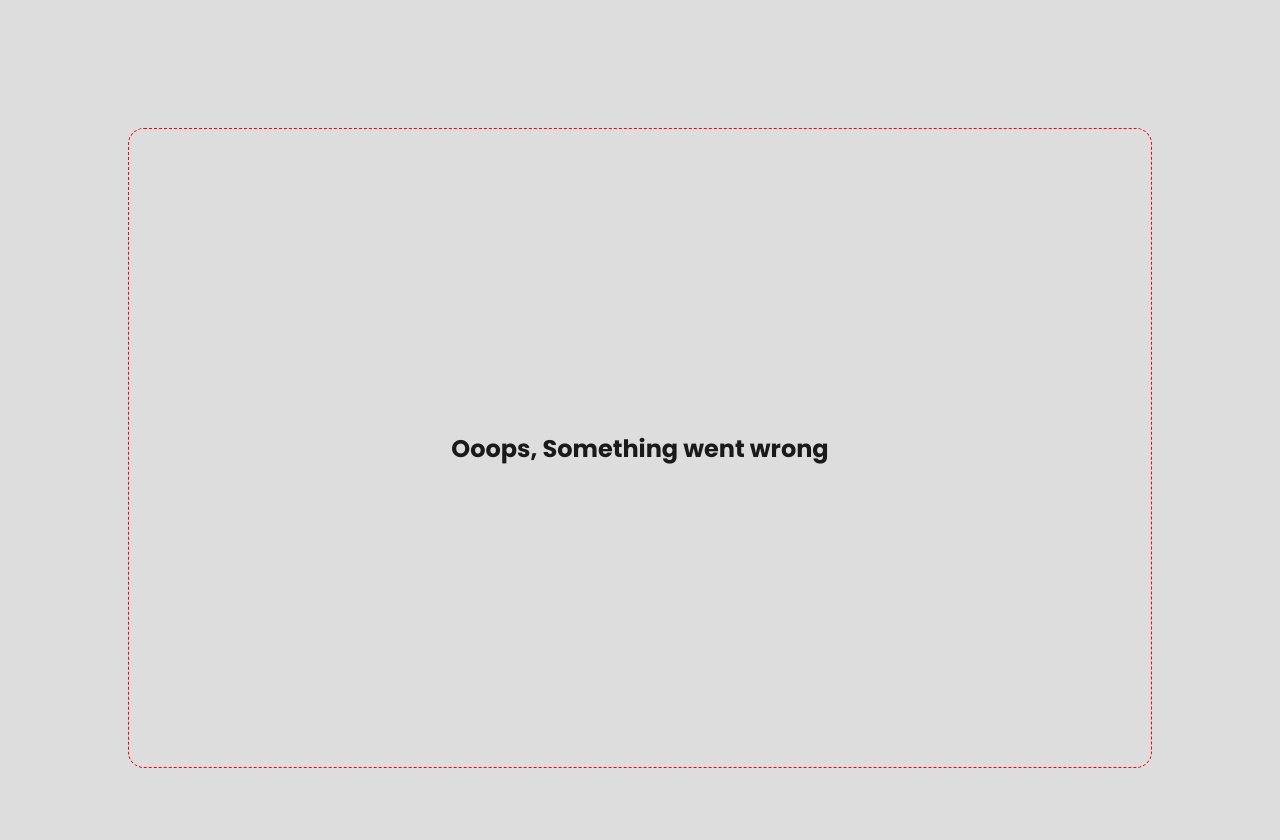
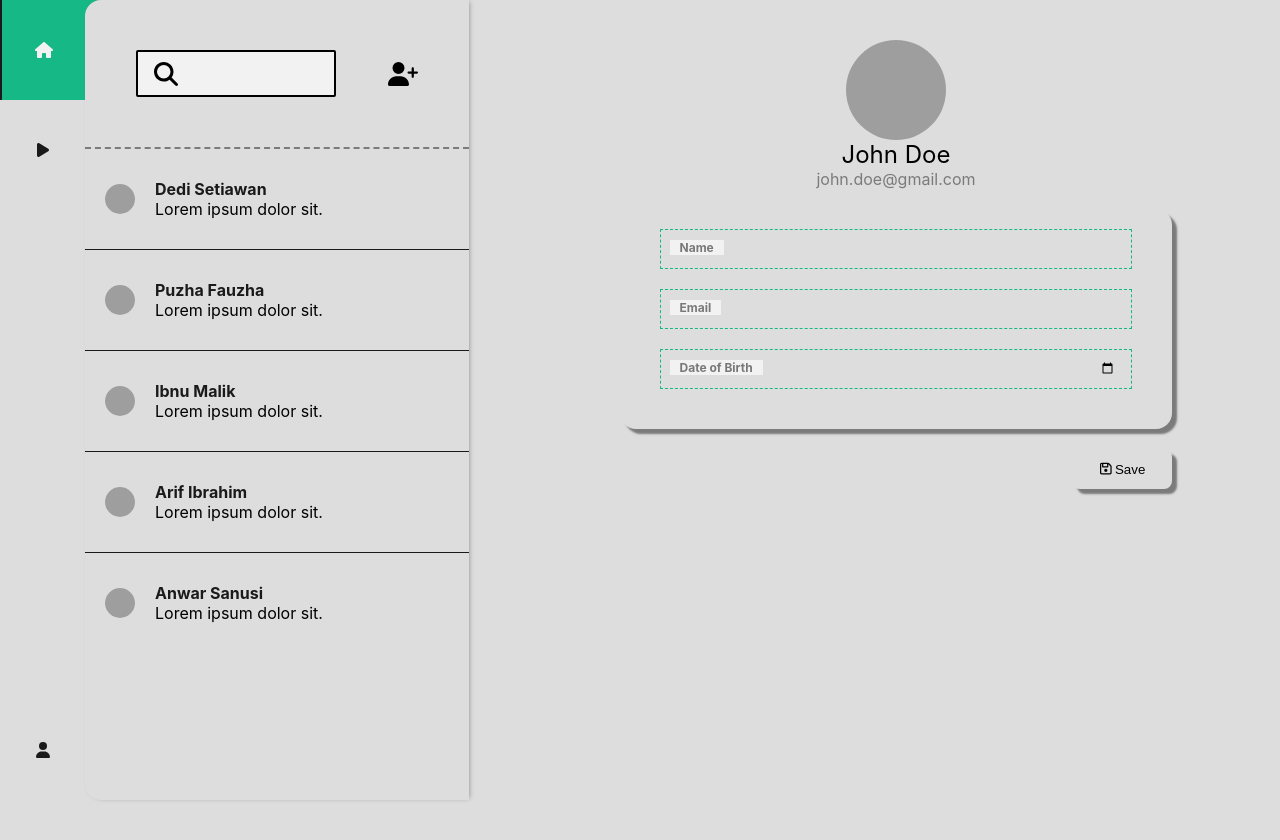
Before and after one commit to setiawanDedi05/futsalYuk, a React (Create React App) app in the folder frontend/: page /secure/edit-profile in a window 1280 px wide. Shown: the top 840 px of the page. After the commit the page ends 800 px from the top, so only its background shows below. Built offline with nearby package versions, Linux system fonts and the light colour scheme; grey boxes are pictures that could not be loaded.

Commit message:
add edit page and chat page

```diff
--- a/frontend/package.json
+++ b/frontend/package.json
@@ -16,6 +16,7 @@
     "@types/node": "^16.18.101",
     "@types/react": "^18.3.3",
     "@types/react-dom": "^18.3.0",
+    "@types/styled-components": "^5.1.34",
     "axios": "^1.7.2",
     "framer-motion": "^11.2.11",
     "lenis": "^1.1.3",
--- a/frontend/src/App.tsx
+++ b/frontend/src/App.tsx
@@ -5,6 +5,8 @@ import FeedPage from "./pages/secure/feed";
 import CustomeErrorBounderies from "./pages/public/error";
 import PlayPage from "./pages/secure/play";
 import ConfigPage from "./pages/secure/profile";
+import ChatPage from "./pages/secure/chat";
+import EditProfilePage from "./pages/secure/editProfile";
 
 const routers = createBrowserRouter([
   {
@@ -34,6 +36,16 @@ const routers = createBrowserRouter([
         id: "profile",
         path: "profile",
         element: <ConfigPage/>
+      },
+      {
+        id: "chat",
+        path: "chat/:id",
+        element: <ChatPage />
+      },
+      {
+        id: "edit-profile",
+        path: "edit-profile",
+        element: <EditProfilePage />
       }
     ]
   }
--- /dev/null
+++ b/frontend/src/pages/secure/chat/index.tsx
@@ -0,0 +1,116 @@
+import styled from "styled-components";
+import * as color from '../../../config/color';
+import { Spacer } from "../../../uikit/spacer";
+
+const chatsDummy = [
+    {
+        id: 1,
+        name: '김철수',
+        email: '김철수@gmail.com',
+        message: '안녕하세요',
+        time: '10:00',
+        isMe: true,
+    },
+    {
+        id: 2,
+        name: 'jane doe',
+        email: 'jane@gmail.com',
+        message: '안녕하세요',
+        time: '10:00',
+        isMe: false,
+    },
+    {
+        id: 3,
+        name: 'jane doe',
+        email: 'jane@gmail.com',
+        message: "Lorem ipsum dolor sit amet consectetur adipisicing elit. Magni doloribus illo dicta vitae accusantium cum ab, ipsum quia ut quas quidem omnis placeat praesentium? Quia at nam sunt praesentium mollitia!",
+        time: '10:00',
+        isMe: false,
+    },
+    {
+        id: 4,
+        name: '김철수',
+        email: '김철수@gmail.com',
+        message: "Lorem ipsum dolor sit amet consectetur adipisicing elit. Magni doloribus illo dicta vitae accusantium cum ab, ipsum quia ut quas quidem omnis placeat praesentium? Quia at nam sunt praesentium mollitia!",
+        time: '10:00',
+        isMe: true,
+    },
+    {
+        id: 5,
+        name: 'jane doe',
+        email: 'jane@gmail.com',
+        message: "Lorem ipsum dolor sit amet consectetur adipisicing elit. Magni doloribus illo dicta vitae accusantium cum ab, ipsum quia ut quas quidem omnis placeat praesentium? Quia at nam sunt praesentium mollitia!",
+        time: '10:00',
+        isMe: false,
+    },
+    {
+        id: 6,
+        name: '김철수',
+        email: '김철수@gmail.com',
+        message: "Lorem ipsum dolor sit amet consectetur adipisicing elit. Magni doloribus illo dicta vitae accusantium cum ab, ipsum quia ut quas quidem omnis placeat praesentium? Quia at nam sunt praesentium mollitia!",
+        time: '10:00',
+        isMe: true,
+    }
+
+]
+
+interface ChatItemProps {
+    isMe: boolean;
+}
+
+const ChatTitleContainer = styled.div`
+    display: flex;
+    align-items: center;
+    padding: 10px;
+    gap: 10px;
+    border-bottom: 1px solid ${color.gray};
+`
+
+const ChatAvatar = styled.img`
+    width: 40px;
+    height: 40px;
+    border-radius: 50%;
+`
+
+const ChatSubTitle = styled.span`
+    font-size: 12px;
+    color: ${color.gray};
+`
+
+const ChatTitle = styled.span`
+    font-size: 16px;
+    font-weight: 500;
+`
+
+const ChatItem = styled.div<ChatItemProps>`
+    background-color: ${color.light};
+    width: 80%;
+    margin: 10px 5px;
+    padding: 8px 16px;
+    border-radius: 16px;
+    border: 1px dashed ${props => props.isMe ? color.green : color.gray};
+    align-self: ${props => props.isMe ? 'flex-end' : 'flex-start'};
+    box-shadow: ${props => props.isMe ? `-5px 5px 2px ${color.green}` : `5px 5px 2px ${color.gray}`};
+`
+
+const ChatPage = () => {
+    return <>
+        <ChatTitleContainer>
+            <ChatAvatar src="https://avatars.githubusercontent.com/u/100000000?v=4" />
+            <div style={{display:'flex', flexDirection: 'column'}}>
+                <ChatTitle>김철수</ChatTitle>
+                <ChatSubTitle>김철수@gmail.com</ChatSubTitle>
+            </div>
+        </ChatTitleContainer>
+        {chatsDummy.map(chat => {
+            return <ChatItem key={chat.id} isMe={chat.isMe}>
+                <div>{chat.name}</div>
+                <div>{chat.message}</div>
+                <div>{chat.time}</div>
+            </ChatItem>
+        })}
+        <Spacer height="50px"></Spacer>
+    </>
+}
+
+export default ChatPage;
--- /dev/null
+++ b/frontend/src/pages/secure/editProfile/index.tsx
@@ -0,0 +1,129 @@
+import styled from "styled-components";
+import * as color from "../../../config/color";
+import { FontAwesomeIcon } from "@fortawesome/react-fontawesome";
+import { faSave } from "@fortawesome/free-regular-svg-icons";
+
+const Form = styled.form`
+    margin: 20px auto;
+    width: 90%;
+    background-color: ${color.light};
+    position: relative;
+    padding: 20px 40px;
+    box-shadow: 5px 5px 2px ${color.gray};
+    border-radius: 16px;
+`
+
+const InputControl = styled.div``
+
+const Label = styled.label`
+    position: relative;
+    cursor: text;
+    z-index: 2;
+    top: -33px;
+    left: 10px;
+    font-size: 12px;
+    font-weight: bold;
+    background-color: ${color.white};
+    padding: 0 10px;
+    color: ${color.black};
+    transition: all .3s ease;
+`
+
+const Input = styled.input`
+    width: 100%;
+    height: 40px;
+    background: transparent;
+    border: 1px dashed ${color.green};
+    transition: all .3s ease;
+    padding: 0 15px;
+    &:focus ~ ${Label},
+        &:valid ~ ${Label} {
+            font-size: 11px;
+            top: -50px;
+            outline: 1px dashed ${color.green};
+        }
+    &:focus ~ ${Label}{
+            color: ${color.green};
+        }
+    &:focus{
+        outline: 1px dashed ${color.green};
+        border: 1px dashed ${color.green};
+    }
+`
+
+const ButtonEdit = styled.button`
+    border-radius: 8px;
+    width: 100px;
+    height: 40px;
+    margin-left: auto;
+    margin-right: 5%;
+    box-shadow: 5px 5px 2px ${color.gray};
+    border:none;
+    background-color: ${color.light};
+    &:hover{
+        box-shadow: none;
+        transform: translateY(4px);
+        border: 1px dashed ${color.green};
+        cursor: pointer;
+    }
+`
+
+const TopContainer = styled.div`
+    display: flex;
+    align-items: start;
+`
+
+const AccountContainer = styled.div`
+    display: flex;
+    flex-direction: column;
+    align-items: center;
+    justify-content: center;
+    margin-top: 5vh;
+`
+
+const Avatar = styled.img`
+    border-radius: 50%;
+    width: 100px;
+    height: 100px;
+    object-fit: cover;
+`
+
+const AccountName = styled.span`
+    font-size: 1.5rem;
+`
+
+const AccountEmail = styled.span`
+    font-size: 1rem;
+    color: ${color.gray};
+`
+
+const EditProfilePage = () => {
+    return <>
+       <AccountContainer>
+            <TopContainer>
+                <Avatar src="https://avatars.githubusercontent.com/u/100000000?v=4" />
+            </TopContainer>
+            <AccountName>John Doe</AccountName>
+            <AccountEmail>john.doe@gmail.com</AccountEmail>
+        </AccountContainer>
+        <Form>
+            <InputControl>
+                <Input type="†ext" id="name" name="name" required />
+                <Label htmlFor="name">Name</Label>
+            </InputControl>
+            <InputControl>
+                <Input type="†ext" id="email" name="email" required />
+                <Label htmlFor="email">Email</Label>
+            </InputControl>
+            <InputControl>
+                <Input type="date" id="dob" name="dob" required />
+                <Label htmlFor="dob">Date of Birth</Label>
+            </InputControl>
+        </Form>
+        <ButtonEdit>
+            <FontAwesomeIcon icon={faSave} /> Save
+        </ButtonEdit>
+    </>
+}
+
+export default EditProfilePage;
--- a/frontend/src/pages/secure/home/component/header.tsx
+++ b/frontend/src/pages/secure/home/component/header.tsx
@@ -1,15 +1,17 @@
 import { faMessage } from "@fortawesome/free-solid-svg-icons"
 import { FontAwesomeIcon } from "@fortawesome/react-fontawesome"
-import * as color  from "../../../../config/color";
+import * as color from "../../../../config/color";
 import styled from "styled-components"
 import { device } from "../../../../config/constants"
+import { motion } from "framer-motion";
+import { useNavigate } from "react-router-dom";
 
 const TopContainer = styled.div`
     position: absolute;
     top: 0;
     width: 100%;
     height: 5vh;
-    background-color: ${color.green};
+    background-color: ${color.light};
     display: flex;
     padding: 10px 20px;
     justify-content: space-between;
@@ -19,13 +21,39 @@ const TopContainer = styled.div`
     }
 `
 
-const TopTitle = styled.div`
-    font-family: 'Poppins', sans-serif;
-    font-size: 0.9rem;
+const ChatButton = styled(motion(FontAwesomeIcon))`
+    background-color: transparent;
+    filter :drop-shadow(2px 2px 2px ${color.gray});
+    border:none;
+    margin-left: auto;
+    color: ${color.black};
+    &:hover{
+        filter: none;
+        transform: translateY(2px);
+        cursor: pointer;
+    }
+    &:active{
+        border: none
+    }
 `
 export default function TopComponent() {
+    const navigate = useNavigate()
+
+    const goToChat = () => {
+        navigate("/secure/chat/1")
+    }
     return <TopContainer>
-        <TopTitle>GoRivalGo</TopTitle>
-        <FontAwesomeIcon id="message" icon={faMessage} color={color.secondary} />
+        <ChatButton
+            id="message"
+            icon={faMessage}
+            color={color.secondary}
+            whileHover={{
+                rotate: 30
+            }}
+            whileTap={{
+                rotate: 30
+            }}
+            transition={{ type: "spring" }}
+            onClick={goToChat} />
     </TopContainer>
 }
--- a/frontend/src/pages/secure/home/component/message.tsx
+++ b/frontend/src/pages/secure/home/component/message.tsx
@@ -1,9 +1,10 @@
 import { faSearch, faUserPlus } from "@fortawesome/free-solid-svg-icons"
 import { FontAwesomeIcon } from "@fortawesome/react-fontawesome"
-import * as color  from "../../../../config/color";
+import * as color from "../../../../config/color";
 import styled from "styled-components"
 import { IPost } from "../../../../services/dto/post"
 import { device } from "../../../../config/constants";
+import { useNavigate } from "react-router-dom";
 
 const messagesDummy = [
     {
@@ -116,6 +117,11 @@ const MessageItem = styled.div`
     width: 100%;
     align-items: center;
     gap: 20px;
+    transition: all 5ms;
+    &:hover{
+        cursor: pointer;
+        background-color: ${color.gray};
+    }
 `
 
 const AuthorAvatar = styled.img`
@@ -140,6 +146,12 @@ const Caption = styled.span`
 `
 
 export default function MessageComponent() {
+    const navigate = useNavigate();
+
+    const onClickHandler = (id: number) => {
+        navigate('/secure/chat/' + id);
+    }
+
     return <MessageContainer>
         <MessageActionContainer>
             <MessageInputSearchContainer>
@@ -151,7 +163,7 @@ export default function MessageComponent() {
         <MessageContentContainer>
             {
                 messagesDummy.map(({ id, name, avatar }: IPost) => {
-                    return <MessageItem key={id}>
+                    return <MessageItem key={id} onClick={() => onClickHandler(id)}>
                         <AuthorAvatar src={avatar} alt={`${id}-avatar`} />
                         <AuthorNameContainer>
                             <AuthorName>{name}</AuthorName>
--- a/frontend/src/pages/secure/profile/index.tsx
+++ b/frontend/src/pages/secure/profile/index.tsx
@@ -3,6 +3,10 @@ import * as color from '../../../config/color';
 import Tab, { TabItem } from "./components/tab";
 import { useState } from "react";
 import TabContent from "./components/tabContent";
+import { FontAwesomeIcon } from "@fortawesome/react-fontawesome";
+import { faPen, faUserEdit } from "@fortawesome/free-solid-svg-icons";
+import { motion } from "framer-motion";
+import { useNavigate } from "react-router-dom";
 
 const AccountContainer = styled.div`
     display: flex;
@@ -85,16 +89,65 @@ const DetailTag = styled.span`
     font-size: 0.5rem;
 `
 
+const ConfigButton = styled(motion.button)`
+    border: none;
+    padding: 8px;
+    background-color: transparent;
+    cursor: pointer;
+`
+
+const EditButton = styled(motion.button)`
+    border: none;
+    padding: 8px;
+    background-color: transparent;
+    cursor: pointer;
+`
+
+const TopContainer = styled.div`
+    display: flex;
+    align-items: start;
+`
+
 export default function ConfigPage() {
     const [active, setActive] = useState<number>(0)
     const onTabSelected = (index: any) => {
         setActive(index)
     };
+    const navigate = useNavigate()
+
+    const goToEditProfile = () => {
+        navigate('/secure/edit-profile')
+    }
 
     return <>
         <AccountContainer>
-            <Avatar src="https://avatars.githubusercontent.com/u/100000000?v=4" />
-            <AccountName>John Doe</AccountName>
+            <TopContainer>
+                <Avatar src="https://avatars.githubusercontent.com/u/100000000?v=4" />
+                <EditButton
+                    whileHover={{
+                        rotate: 30
+                    }}
+                    whileTap={{
+                        rotate: 30
+                    }}
+                >
+                    <FontAwesomeIcon icon={faPen} />
+                </EditButton>
+            </TopContainer>
+            <AccountName>John Doe
+                <ConfigButton
+                    whileHover={{
+                        rotate: 30
+                    }}
+                    whileTap={{
+                        rotate: 30
+                    }}
+                    transition={{ type: "spring" }}
+                    onClick={goToEditProfile}
+                    >
+                    <FontAwesomeIcon icon={faUserEdit} />
+                </ConfigButton>
+            </AccountName>
             <AccountEmail>john.doe@gmail.com</AccountEmail>
         </AccountContainer>
         <BioContainer>
```
Also changed, not shown: 1 other file (tests, documents, lock files or other folders).
